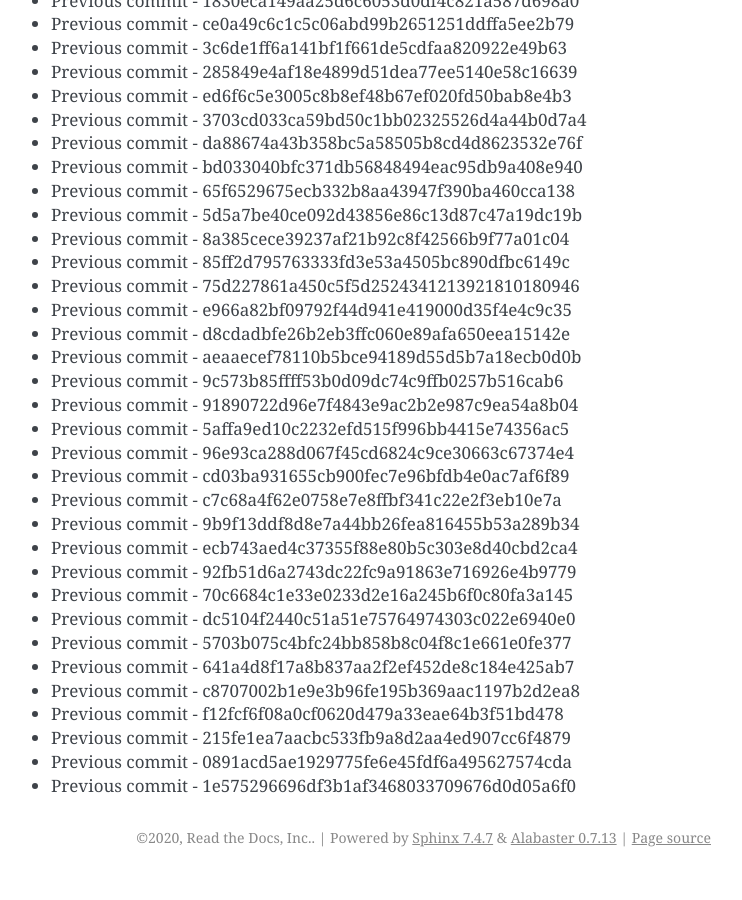
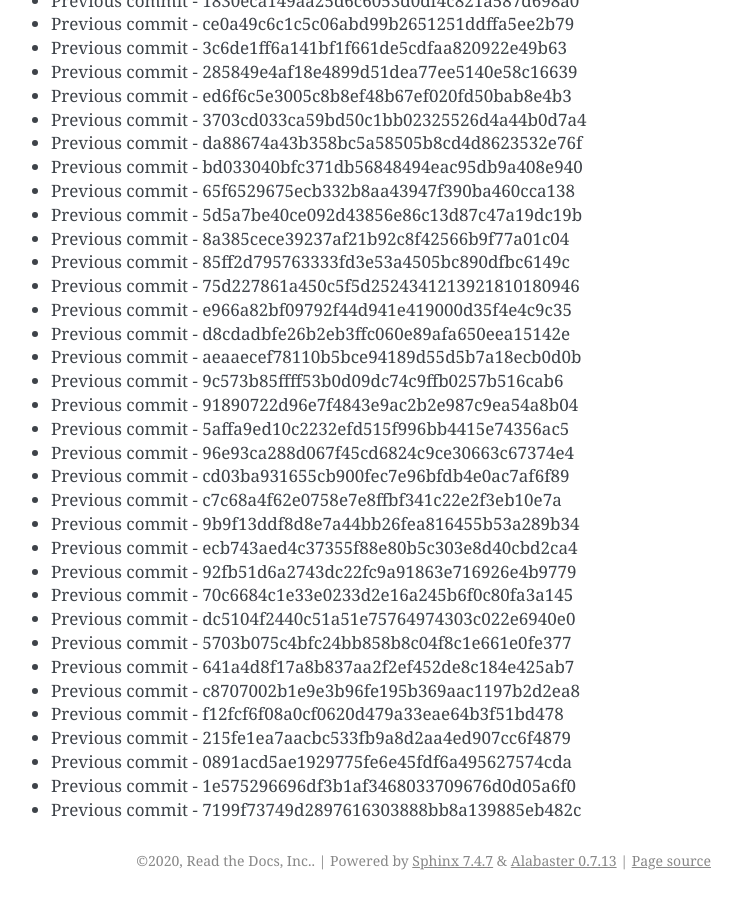
Before and after one commit to readthedocs/rtd-git-stresstest, a Sphinx documentation site: the page built from docs/updates.rst, in a window 1280 px wide and 900 px high, scrolled down 87466 px. Shown: the whole window, without its empty margins (399-1141 px from the left). Built offline with Sphinx 7.4.7, drawn with Linux system fonts in a browser that asks for light colours; before the commit the page ends 88343 px from its top, so only the background shows below that.

Commit message:
Generating commit from previous: 7199f73749d2897616303888bb8a139885eb482c

```diff
--- a/docs/updates.rst
+++ b/docs/updates.rst
@@ -3707,3 +3707,4 @@ It can be tested for any performance characteristics.
 * Previous commit - 215fe1ea7aacbc533fb9a8d2aa4ed907cc6f4879
 * Previous commit - 0891acd5ae1929775fe6e45fdf6a495627574cda
 * Previous commit - 1e575296696df3b1af3468033709676d0d05a6f0
+* Previous commit - 7199f73749d2897616303888bb8a139885eb482c
```
